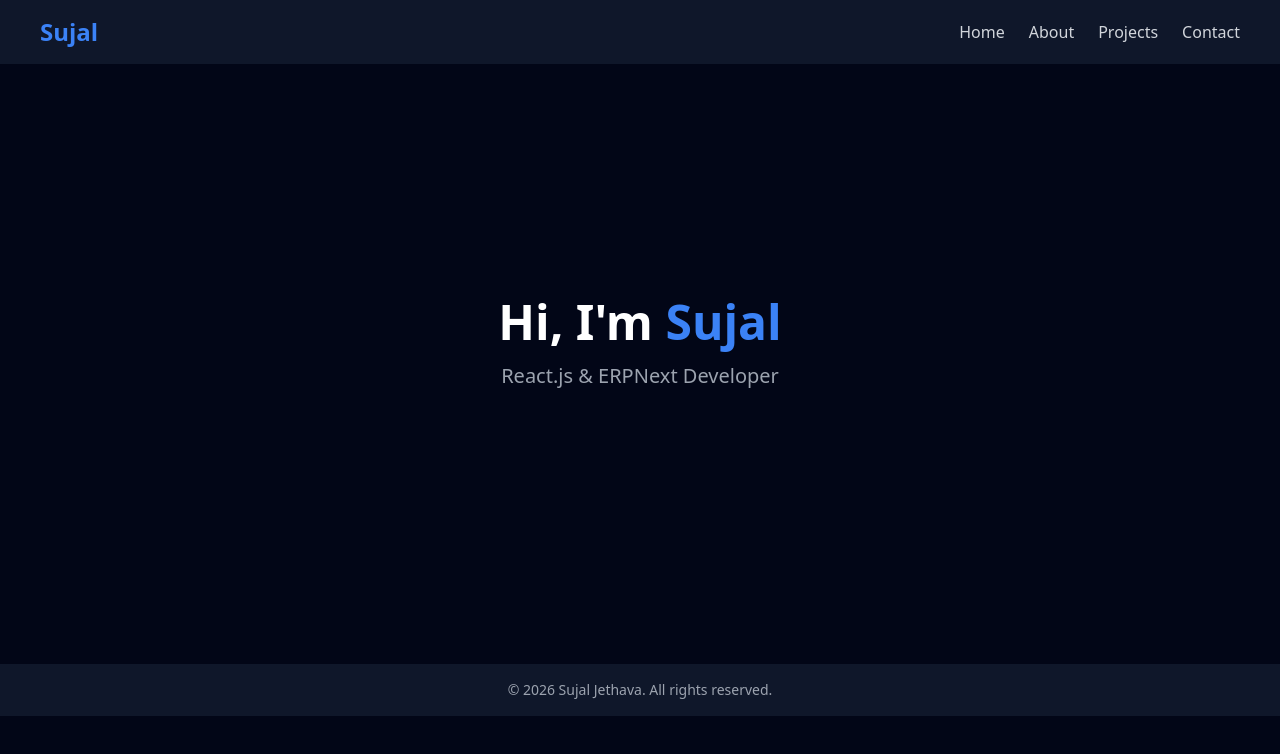
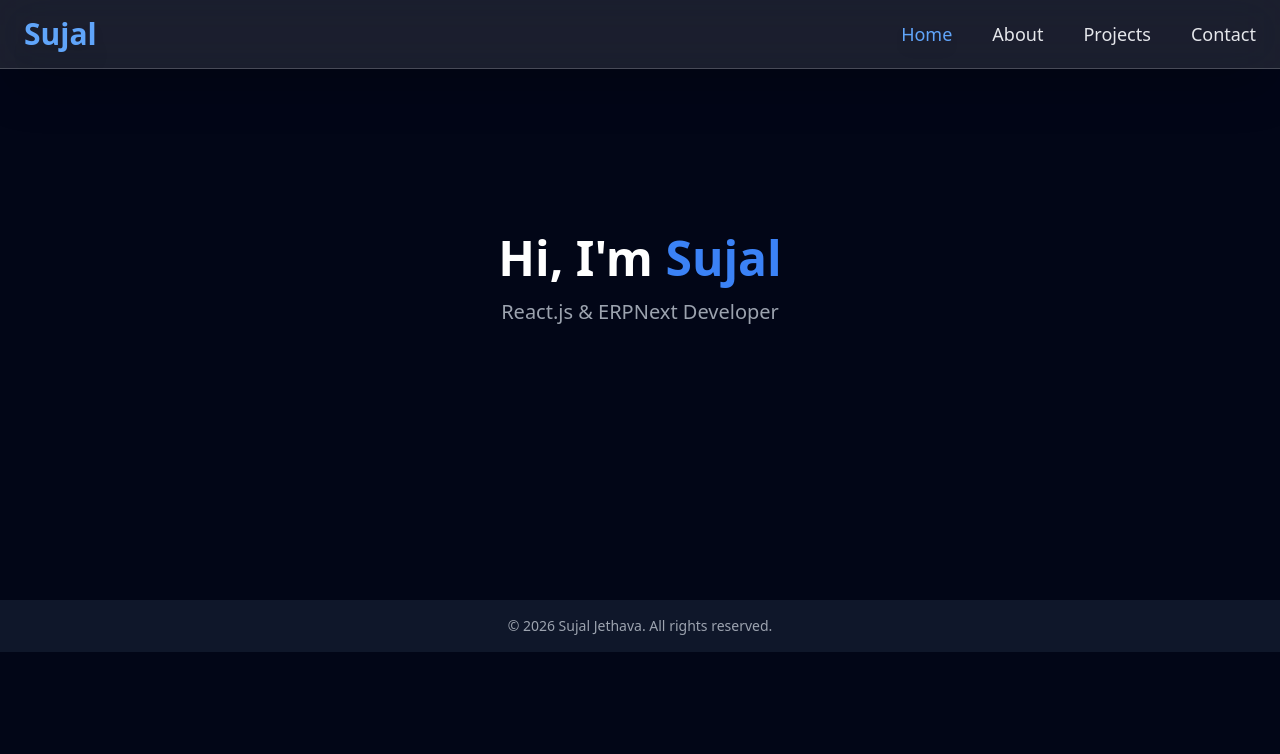
Before and after one commit to sujaljethava/sujalportfolio, a React (Vite) app: page / in a window 1280 px wide. Shown: the top 754 px of the page. Built offline with nearby package versions, Linux system fonts and the light colour scheme.

Commit message:
Navbar Check

```diff
--- a/src/components/Navbar.jsx
+++ b/src/components/Navbar.jsx
@@ -1,18 +1,74 @@
-import { Link } from "react-router-dom";
+import { NavLink } from "react-router-dom";
+import { motion } from "framer-motion";
 
 export default function Navbar() {
+  const links = [
+    { name: "Home", to: "/" },
+    { name: "About", to: "/about" },
+    { name: "Projects", to: "/projects" },
+    { name: "Contact", to: "/contact" },
+  ];
+
   return (
-    <nav className="bg-slate-900 px-10 py-4 flex justify-between items-center">
-      <h1 className="text-2xl font-bold text-blue-500">
-        Sujal
-      </h1>
+    <motion.nav
+      initial={{ y: -40, opacity: 0 }}
+      animate={{ y: 0, opacity: 1 }}
+      transition={{ duration: 0.6, ease: "easeOut" }}
+      className="fixed top-0 left-0 w-full z-50 bg-white/10 backdrop-blur-xl border-b border-white/20 shadow-2xl"
+    >
+      <div className="max-w-7xl mx-auto px-6 py-4 flex justify-between items-center">
 
-      <div className="flex gap-6 text-gray-300">
-        <Link to="/" className="hover:text-white">Home</Link>
-        <Link to="/about" className="hover:text-white">About</Link>
-        <Link to="/projects" className="hover:text-white">Projects</Link>
-        <Link to="/contact" className="hover:text-white">Contact</Link>
+        {/* LOGO */}
+        <motion.h1
+          className="text-3xl font-extrabold text-blue-400 select-none drop-shadow-xl"
+          whileHover={{ scale: 1.15, rotateX: 10, rotateY: -10 }}
+          transition={{ type: "spring", stiffness: 200 }}
+        >
+          Sujal
+        </motion.h1>
+
+        {/* DESKTOP LINKS */}
+        <div className="hidden md:flex gap-10 text-lg font-medium">
+          {links.map((link, i) => (
+            <motion.div
+              key={i}
+              whileHover={{
+                scale: 1.2,
+                rotateX: 8,
+                rotateY: -8,
+                translateZ: 10,
+              }}
+              transition={{
+                type: "spring",
+                stiffness: 180,
+                damping: 12,
+              }}
+              className="cursor-pointer"
+            >
+              <NavLink
+                to={link.to}
+                className={({ isActive }) =>
+                  `transition-all duration-300 ${
+                    isActive
+                      ? "text-blue-400 drop-shadow-lg"
+                      : "text-gray-200 hover:text-white"
+                  }`
+                }
+              >
+                {link.name}
+              </NavLink>
+            </motion.div>
+          ))}
+        </div>
+
+        {/* MOBILE MENU BUTTON */}
+        <motion.button
+          className="text-white text-3xl md:hidden"
+          whileTap={{ scale: 0.8 }}
+        >
+          ☰
+        </motion.button>
       </div>
-    </nav>
+    </motion.nav>
   );
 }
```
